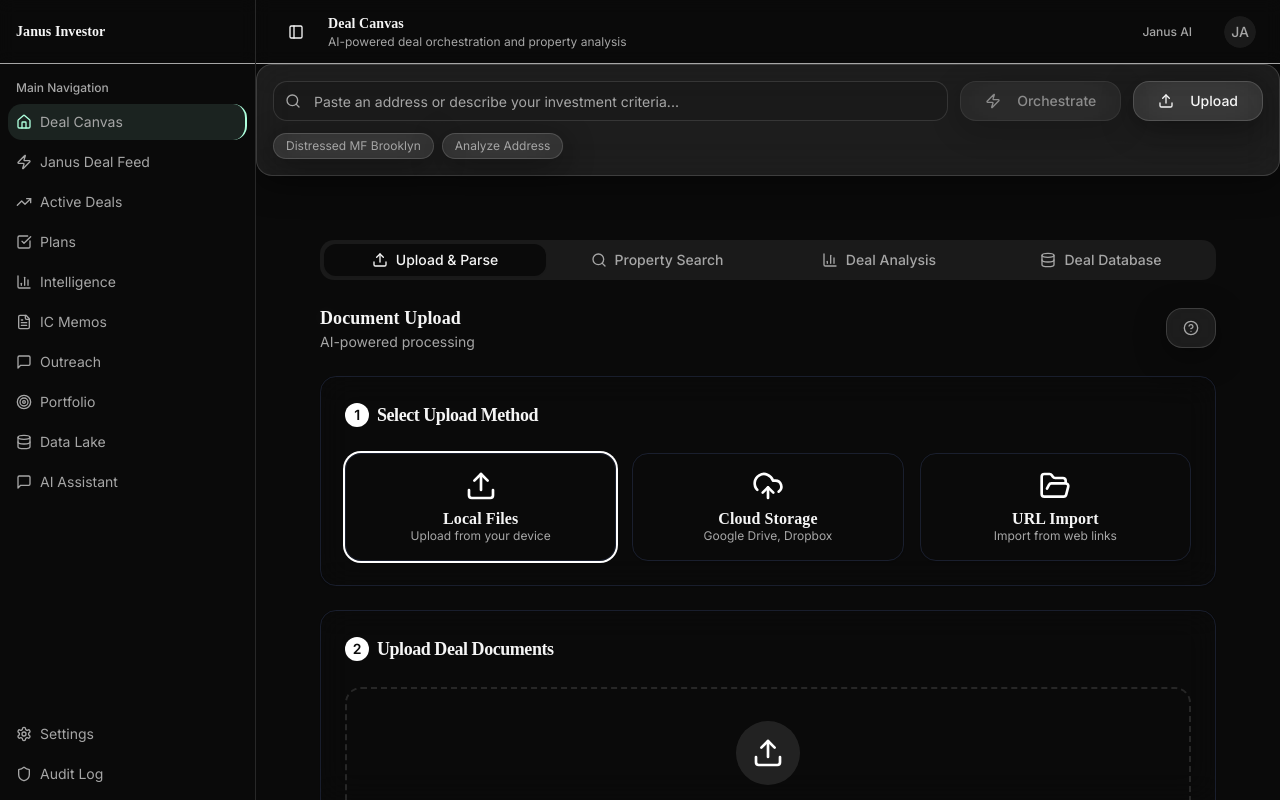
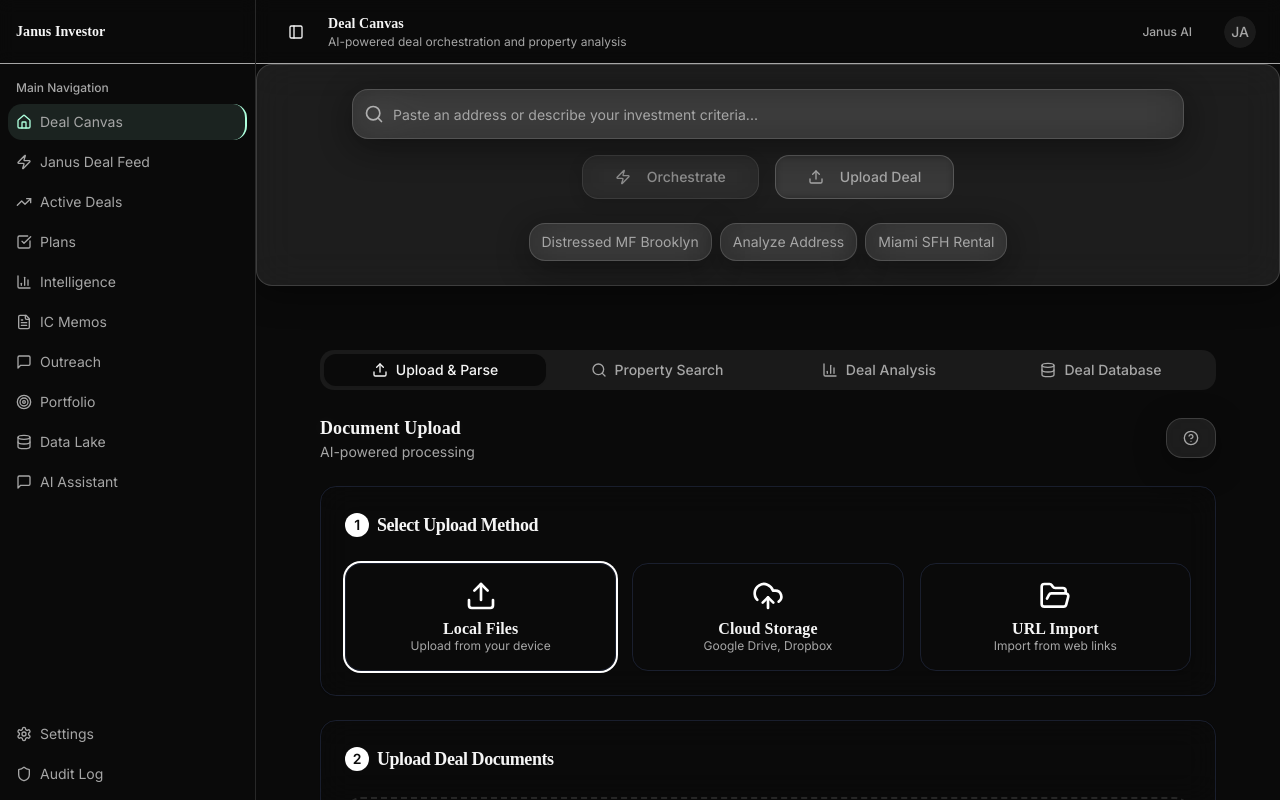
Before and after one commit to maxrroever-svg/janus-prop-ai, a React (Vite) app: page /investor in a window 1280 px wide. Built offline with nearby package versions, Linux system fonts and the light colour scheme; a web font is replaced by a local one.

Commit message:
Refine Deal Canvas aesthetic

```diff
--- a/src/components/dashboard/CommandBar.tsx
+++ b/src/components/dashboard/CommandBar.tsx
@@ -20,20 +20,24 @@ export function CommandBar({ onCommand, onUpload }: CommandBarProps) {
   };
 
   return (
-    <div className="border-b border-border glass p-4">
-      <form onSubmit={handleSubmit} className="flex gap-3">
-        <div className="flex-1 relative">
-          <Search className="absolute left-3 top-1/2 -translate-y-1/2 w-4 h-4 text-muted-foreground" />
+    <div className="section band band--fog glass border-b border-border/30 p-6">
+      <div className="container max-w-4xl mx-auto">
+        <form onSubmit={handleSubmit} className="space-y-4">
+          <div className="relative">
+            <Search className="absolute left-3 top-1/2 -translate-y-1/2 w-5 h-5 text-muted-foreground" />
             <Input
               value={command}
               onChange={(e) => setCommand(e.target.value)}
               placeholder="Paste an address or describe your investment criteria..."
-            className="pl-10 bg-muted/30 border-border focus:bg-background"
+              className="pl-10 text-base py-6 glass border-border/50 bg-surface/50 backdrop-blur-sm placeholder:text-muted-foreground focus:border-primary/50 focus:ring-primary/20"
             />
           </div>
+
+          <div className="flex flex-col sm:flex-row gap-4 justify-center">
             <Button
               type="submit"
-          className="glass text-foreground hover:bg-white/10 border border-white/20 px-6"
+              size="lg"
+              className="btn-professional px-8"
               disabled={!command.trim()}
             >
               <Zap className="w-4 h-4 mr-2" />
@@ -44,29 +48,39 @@ export function CommandBar({ onCommand, onUpload }: CommandBarProps) {
                 type="button"
                 onClick={onUpload}
                 variant="outline"
-            className="glass text-foreground hover:bg-white/10 border border-white/20 px-6"
+                size="lg"
+                className="px-8"
               >
                 <Upload className="w-4 h-4 mr-2" />
-            Upload
+                Upload Deal
               </Button>
             )}
+          </div>
         </form>
 
-      <div className="mt-3 flex gap-2">
+        <div className="flex flex-wrap gap-2 justify-center mt-6">
           <button
             type="button"
             onClick={() => setCommand("Find distressed 2-4 unit MF in Brooklyn; CoC > 12%")}
-          className="text-xs px-3 py-1 glass hover:bg-white/10 border border-white/20 text-muted-foreground hover:text-foreground transition-colors"
+            className="chip glass border border-border/30 px-3 py-2 rounded-lg text-sm text-muted-foreground hover:text-foreground hover:border-accent/50 transition-colors"
           >
             Distressed MF Brooklyn
           </button>
           <button
             type="button"
             onClick={() => setCommand("123 Main St, Queens, NY")}
-          className="text-xs px-3 py-1 glass hover:bg-white/10 border border-white/20 text-muted-foreground hover:text-foreground transition-colors"
+            className="chip glass border border-border/30 px-3 py-2 rounded-lg text-sm text-muted-foreground hover:text-foreground hover:border-accent/50 transition-colors"
           >
             Analyze Address
           </button>
+          <button
+            type="button"
+            onClick={() => setCommand("Find 1-2 unit SFH in Miami; rental yield > 8%")}
+            className="chip glass border border-border/30 px-3 py-2 rounded-lg text-sm text-muted-foreground hover:text-foreground hover:border-accent/50 transition-colors"
+          >
+            Miami SFH Rental
+          </button>
+        </div>
       </div>
     </div>
   );
```
Lines whose indentation alone changed are shown as unchanged.
